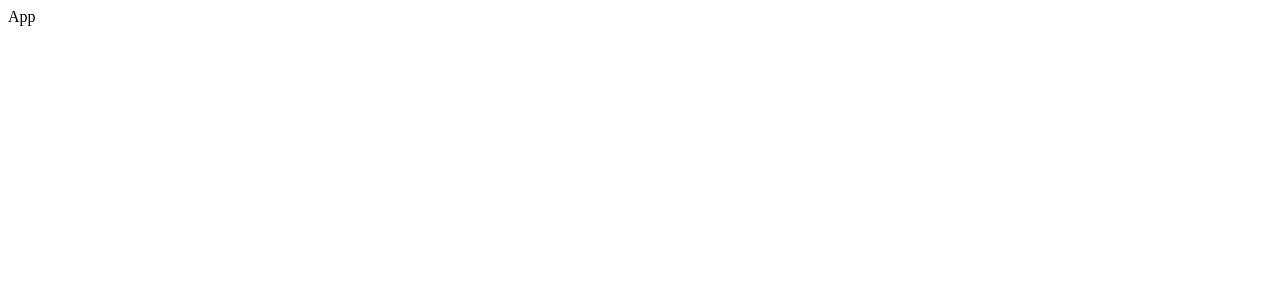
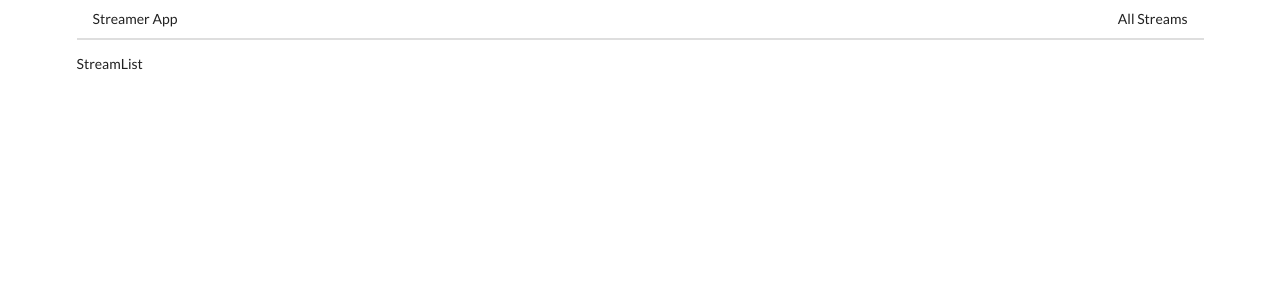
Before and after one commit to noomdalv/redux_streams, a React (Create React App) app in the folder client/: page / in a window 1280 px wide. Shown: the top 300 px of the page. Built offline with nearby package versions, Linux system fonts and the light colour scheme.

Commit message:
imported semantic cdn, added Header.js and routes for stream components

```diff
--- a/client/public/index.html
+++ b/client/public/index.html
@@ -3,6 +3,8 @@
   <head>
     <meta charset="utf-8" />
     <link rel="icon" href="%PUBLIC_URL%/favicon.ico" />
+		<link rel="stylesheet" href="https://cdnjs.cloudflare.com/ajax/libs/semantic-ui/2.4.1/semantic.min.css"
+		integrity="sha256-9mbkOfVho3ZPXfM7W8sV2SndrGDuh7wuyLjtsWeTI1Q=" crossorigin="anonymous" />
     <meta name="viewport" content="width=device-width, initial-scale=1" />
     <meta name="theme-color" content="#000000" />
     <meta
--- a/client/src/components/App.js
+++ b/client/src/components/App.js
@@ -1,10 +1,23 @@
 import React from 'react';
-import { BrowserRouter, Router } from 'react-router-dom';
+import { BrowserRouter, Route } from 'react-router-dom';
+import StreamList from './streams/StreamList';
+import StreamCreate from './streams/StreamCreate';
+import StreamShow from './streams/StreamShow';
+import StreamEdit from './streams/StreamEdit';
+import StreamDelete from './streams/StreamDelete';
+import Header from './Header';
 
 const App = () => {
 	return (
-		<div>
-			App
+		<div className="ui container">
+			<BrowserRouter>
+				<Header />
+				<Route path="/" exact component={StreamList} />
+				<Route path="/streams/new" exact component={StreamCreate} />
+				<Route path="/streams/show" exact component={StreamShow} />
+				<Route path="/streams/edit" exact component={StreamEdit} />
+				<Route path="/streams/delete" exact component={StreamDelete} />
+			</BrowserRouter>
 		</div>
 	)
 };
--- /dev/null
+++ b/client/src/components/Header.js
@@ -0,0 +1,15 @@
+import React from 'react';
+import { Link } from 'react-router-dom';
+
+const Header = () => {
+	return (
+		<div className="ui secondary pointing menu">
+			<Link to="/" className="item">Streamer App</Link>
+			<div className="right menu">
+				<Link to="/" className="item">All Streams</Link>
+			</div>
+		</div>
+	)
+};
+
+export default Header;
```
Also changed, not shown: 1 other file (tests, documents, lock files or other folders).
